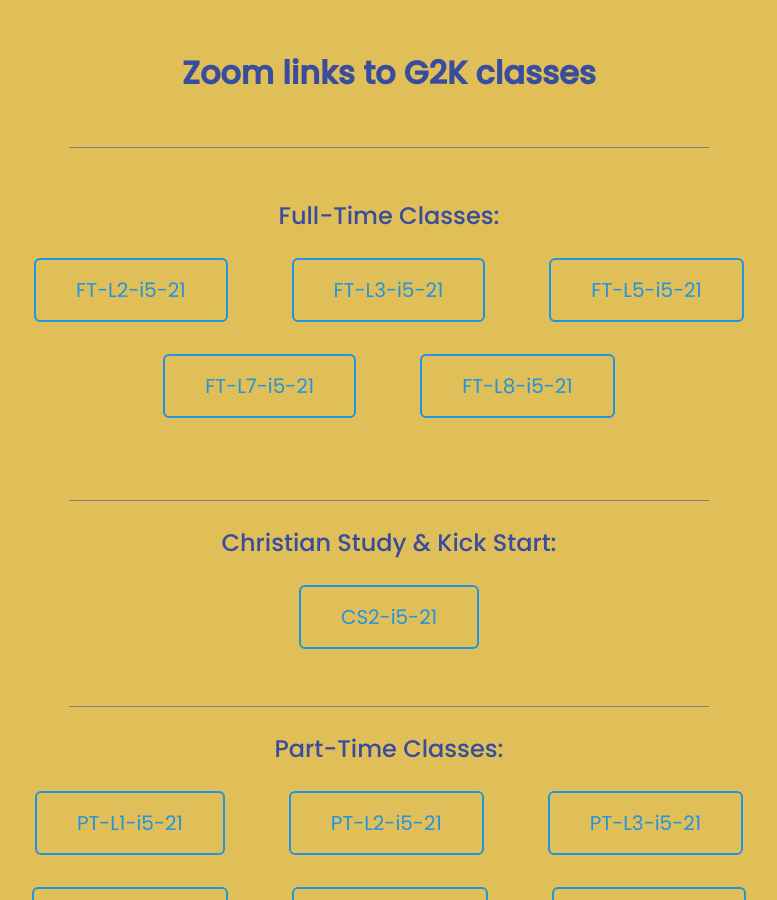
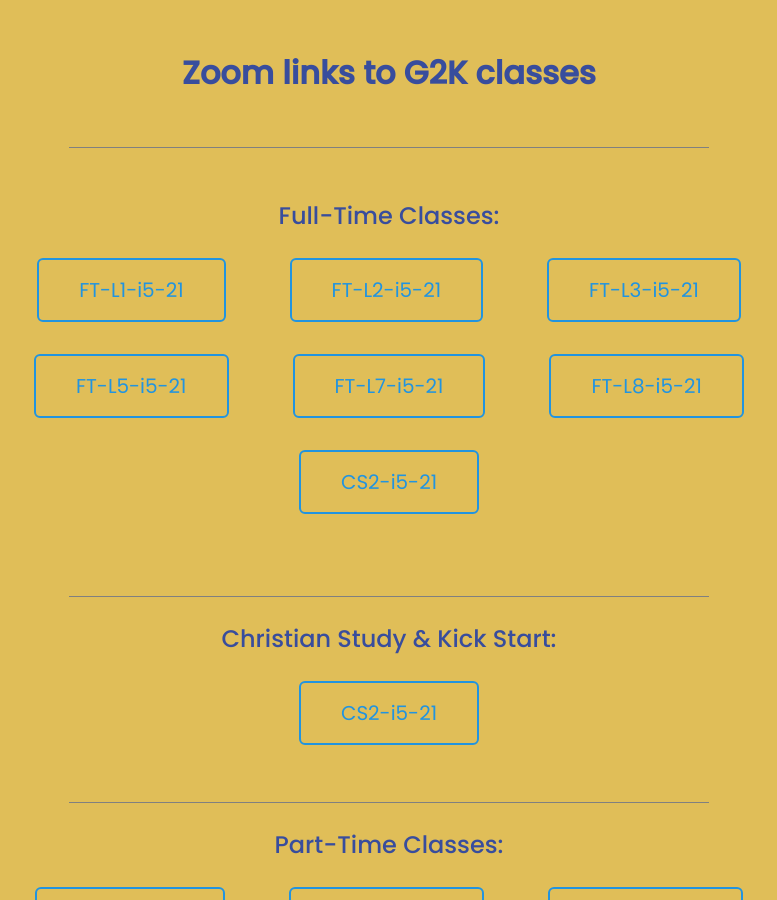
Before and after one commit to tech-g2k/Zoom-links, a Jekyll site: the page built from index.html, in a window 1280 px wide and 900 px high. Shown: the whole window, without its empty margins (251-1028 px from the left). Built offline with Jekyll 4.4.1, drawn with Linux system fonts in a browser that asks for light colours.

Commit message:
Add FT-L1-i5-21

```diff
--- a/_data/full-time.yml
+++ b/_data/full-time.yml
@@ -1,3 +1,5 @@
+- class : FT-L1-i5-21
+  link : https://zoom.us/j/92203795759?pwd=ZXJDYTlkcUxIUEJ1QzFpNUVyUUhZUT09
 - class : FT-L2-i5-21
   link : https://zoom.us/j/92323247807?pwd=Ukd2VkQxaStaZkVFazZ6YnVuRWJmdz09
 - class : FT-L3-i5-21
@@ -8,3 +10,5 @@
   link : https://zoom.us/j/99820529208?pwd=VUgveEJZSS8wVC9mamFwMHo4QzErUT09
 - class : FT-L8-i5-21
   link : https://zoom.us/j/94483508816?pwd=WDRqRGdmRC82UjU2a2FhbjlDV0t2UT09
+- class : CS2-i5-21
+  link : https://zoom.us/j/94001492315?pwd=MGkzSTAvT3dac3pqc2VNaHduYnlLdz09
```
